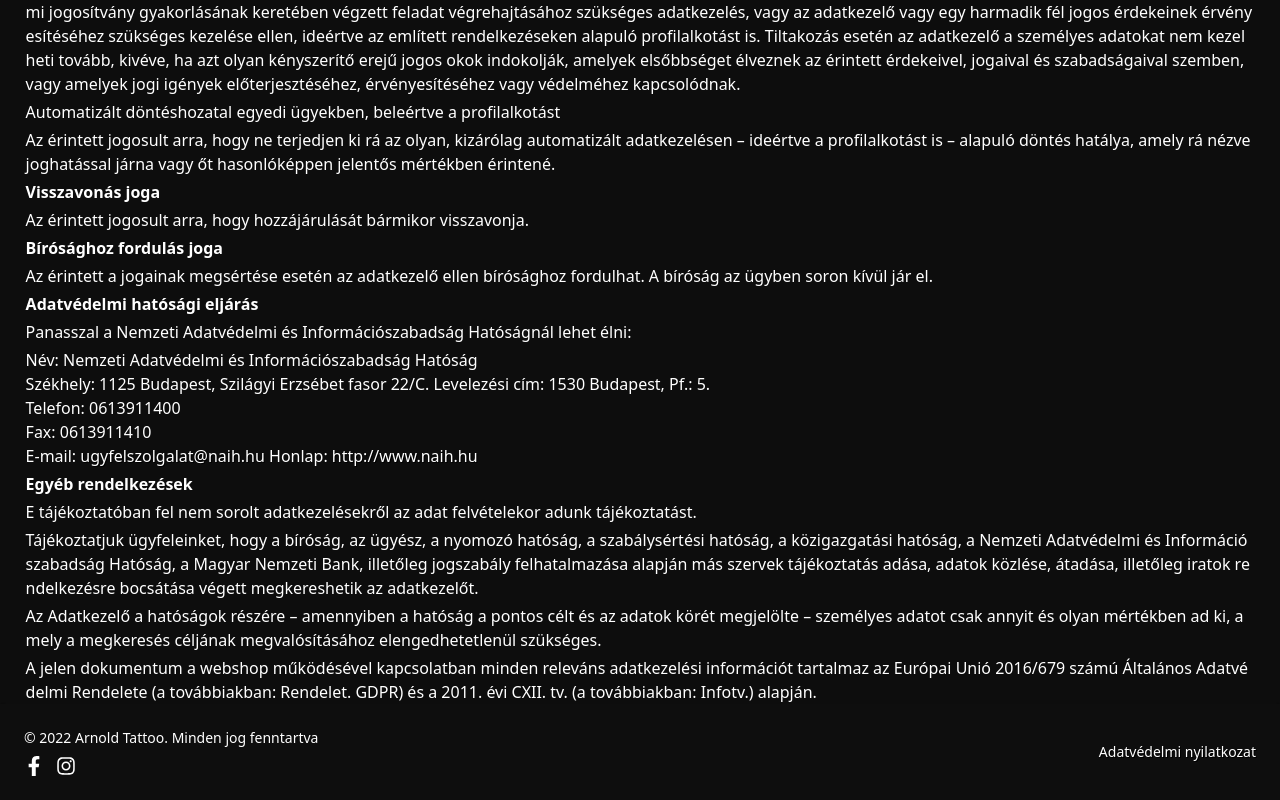
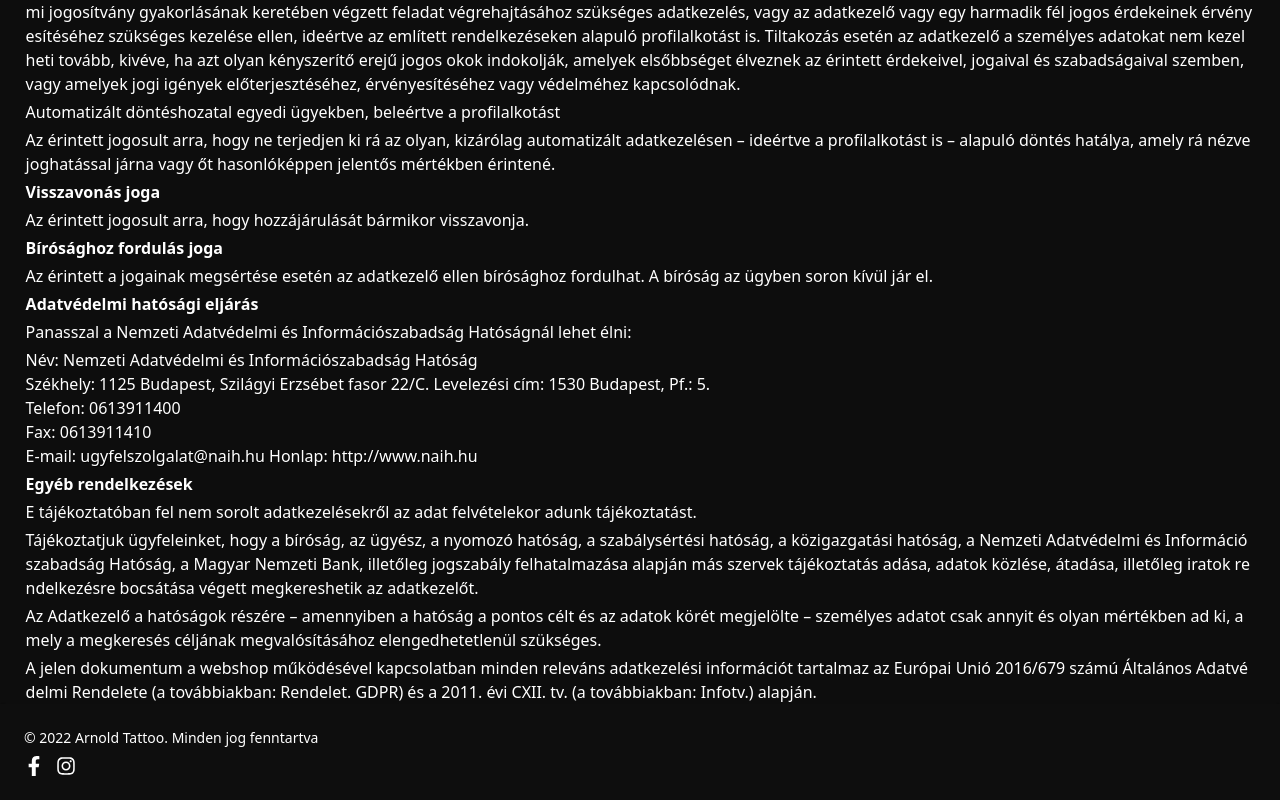
Before and after one commit to vertesip/ArnoldTattoo, a Nuxt app in the folder src/: page /adatvedelem in a window 1280 px wide. Shown: the part 5848-6648 px from the top of the page. Built offline with nearby package versions, Linux system fonts and the light colour scheme; what vue-calendly, vue-js-modal would draw is missing.

Commit message:
Deleted shirts section and privacy

```diff
--- a/src/components/FooterElement.vue
+++ b/src/components/FooterElement.vue
@@ -52,13 +52,13 @@
           </a>
         </div>
       </div>
-      <ul class="flex flex-wrap items-center mt-3 text-sm text-white sm:mt-0">
+      <!-- <ul class="flex flex-wrap items-center mt-3 text-sm text-white sm:mt-0">
         <li>
           <nuxt-link :to="{ path: '/adatvedelem' }" style="border-bottom: none"
             >Adatvédelmi nyilatkozat</nuxt-link
           >
         </li>
-      </ul>
+      </ul> -->
     </div>
   </footer>
 </template>
--- a/src/pages/index.vue
+++ b/src/pages/index.vue
@@ -5,7 +5,7 @@
     <AboutMeSection />
     <GallerySection />
     <BookingSection />
-    <ShirtsSection />
+   <!--  <ShirtsSection /> -->
     <GoogleMap />
     <!--  <ContactSection />-->
     <FooterElement />
```
